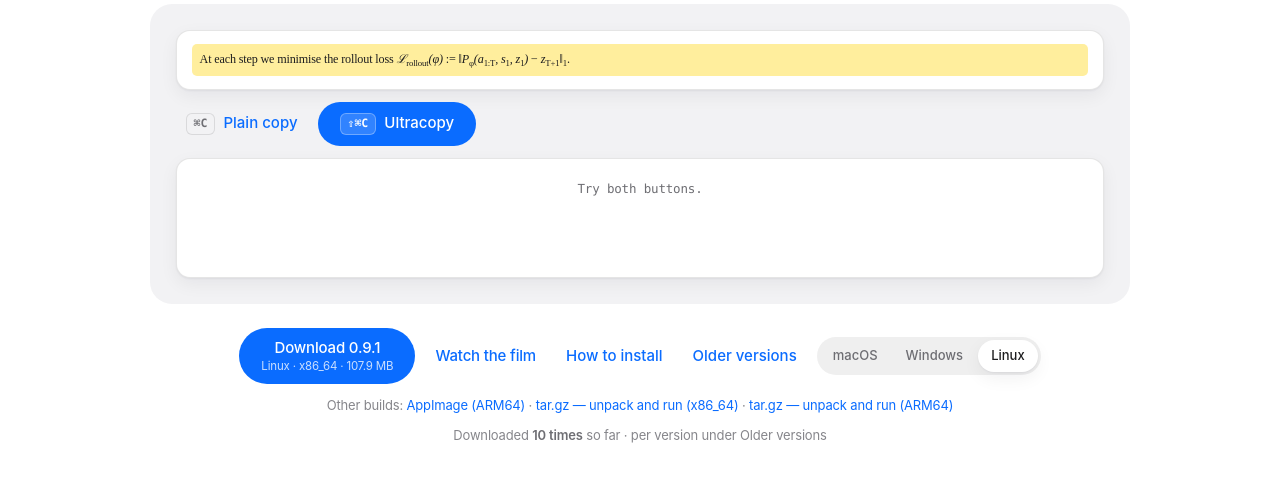
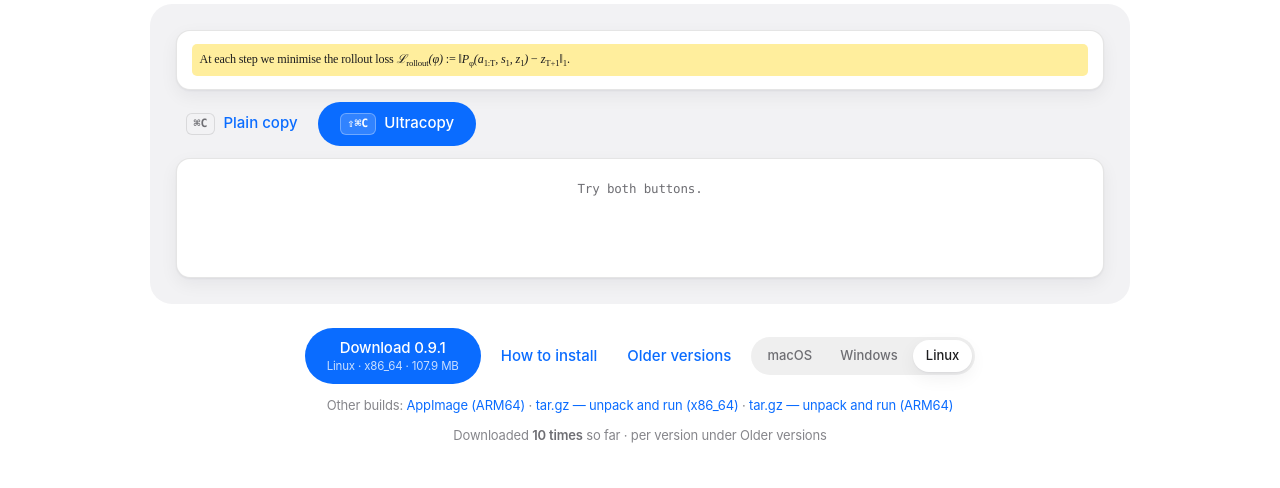
Before and after one commit to Icecoffee2500/paper-time, a plain HTML site: page Website/index.html in a window 1280 px wide. Shown: the part 312-800 px from the top of the page. Drawn offline with Linux system fonts and the light colour scheme; no server answers.

Commit message:
No film button on the page
Co-Authored-By: Claude Opus 5 <noreply@anthropic.com>

```diff
--- a/Website/index.html
+++ b/Website/index.html
@@ -74,7 +74,6 @@
         <span class="sub">macOS</span>
       </span>
     </a>
-    <a class="btn btn-ghost" id="watch" href="film.html"><span data-l="ko">영상 보기</span><span data-l="en">Watch the film</span></a>
     <button class="btn btn-ghost" id="how"><span data-l="ko">설치하는 법</span><span data-l="en">How to install</span></button>
     <button class="btn btn-ghost" id="older"><span data-l="ko">이전 버전</span><span data-l="en">Older versions</span></button>
     <!-- Which desktop the button points at. Set from the visitor's own to
```
